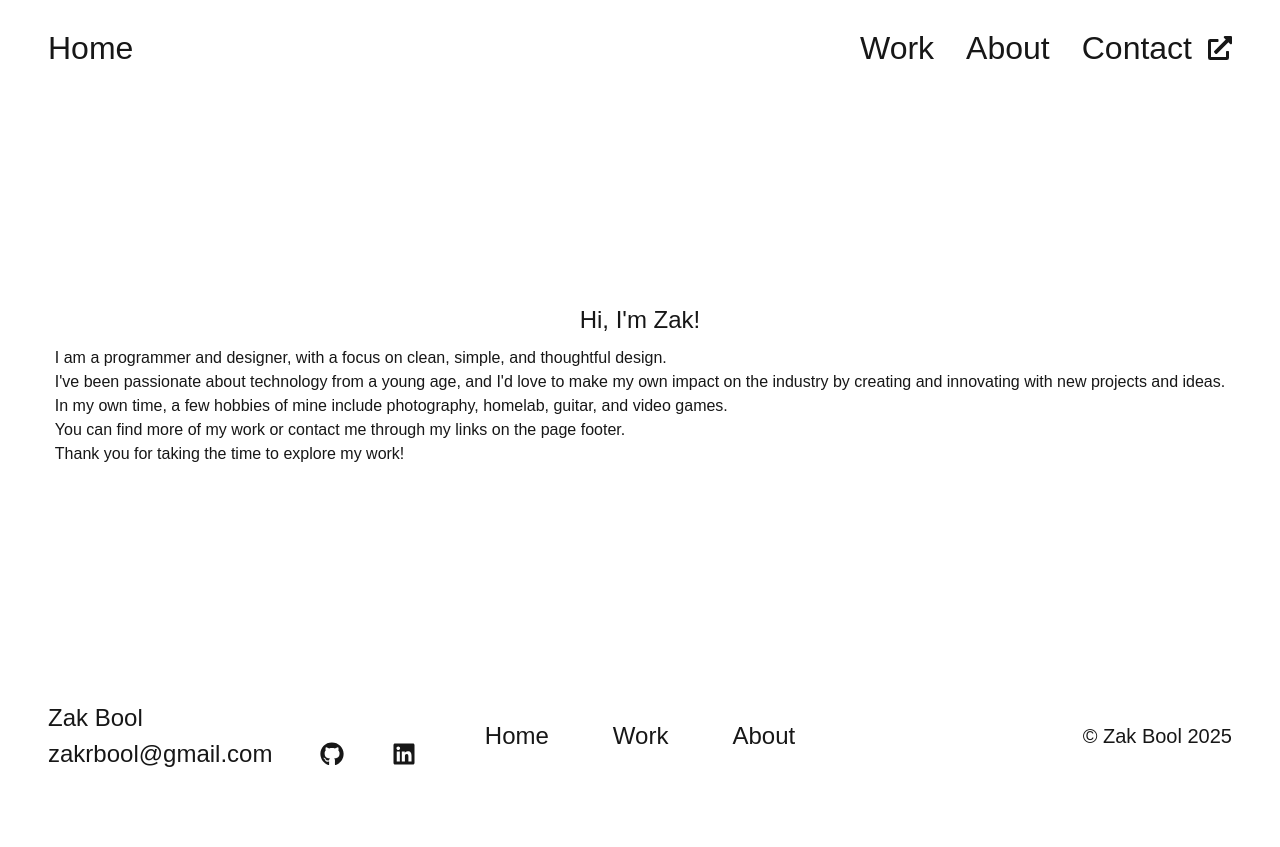
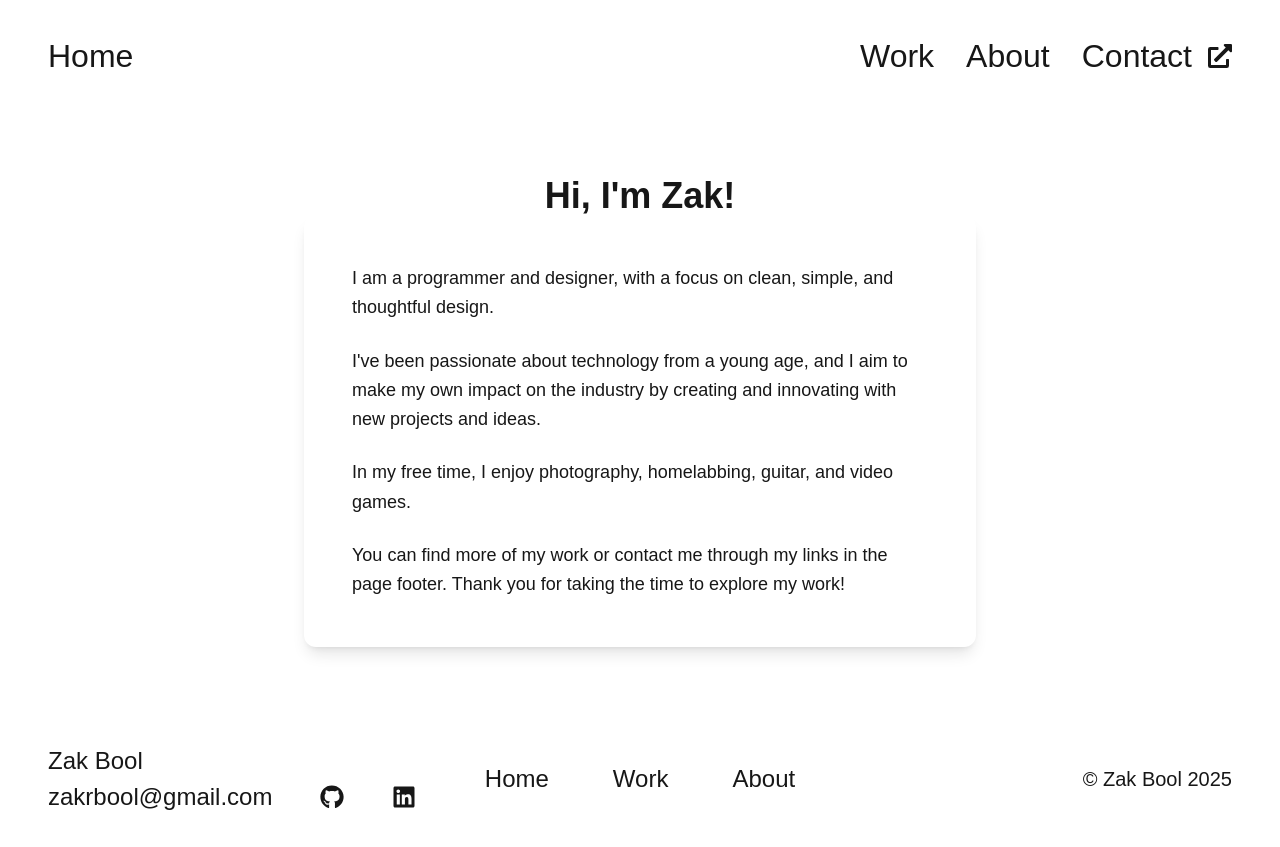
Before and after one commit to Duskire/portfolio-2025-v1, a Next.js app: page /about in a window 1280 px wide. Before the commit the page ends 800 px from the top, so only its background shows below. Built offline with nearby package versions, Linux system fonts and the light colour scheme.

Commit message:
Fixed navbar, footer, project cards, and about page

```diff
--- a/src/app/about/page.tsx
+++ b/src/app/about/page.tsx
@@ -5,16 +5,33 @@ export default function AboutPage() {
   return (
     <div className="flex flex-col min-h-screen">
       <Navbar />
-      <main className="flex-grow flex flex-col font-medium">
-        <div className="flex flex-col justify-center flex-grow items-center mx-[32px]">
-          <div className="text-[24px] mb-[8px]">Hi, I'm Zak! <br /></div>
-          <div>I am a programmer and designer, with a focus on clean, simple, and thoughtful design. <br />
-          I've been passionate about technology from a young age, and I'd love to make my own impact on the industry by creating and innovating with new projects and ideas. <br />
-          In my own time, a few hobbies of mine include photography, homelab, guitar, and video games. <br />
-          You can find more of my work or contact me through my links on the page footer. <br />
-          Thank you for taking the time to explore my work!</div>
+
+      <main className="flex-grow flex flex-col items-center justify-center px-4 py-16">
+        {/* Heading */}
+        <h1 className="text-4xl font-bold text-center">
+          Hi, I'm Zak!
+        </h1>
+
+        {/* Intro card */}
+        <div className="shadow-lg rounded-xl p-8 md:p-12 w-full max-w-2xl flex flex-col space-y-6">
+          <p className="text-lg leading-relaxed">
+            I am a programmer and designer, with a focus on clean, simple, and thoughtful design.
+          </p>
+
+          <p className="text-lg leading-relaxed">
+            I've been passionate about technology from a young age, and I aim to make my own impact on the industry by creating and innovating with new projects and ideas.
+          </p>
+
+          <p className="text-lg leading-relaxed">
+            In my free time, I enjoy photography, homelabbing, guitar, and video games.
+          </p>
+
+          <p className="text-lg leading-relaxed">
+            You can find more of my work or contact me through my links in the page footer. Thank you for taking the time to explore my work!
+          </p>
         </div>
       </main>
+
       <Footer />
     </div>
   );
--- a/src/app/page.tsx
+++ b/src/app/page.tsx
@@ -7,7 +7,7 @@ import { FaGithub, FaLinkedin } from "react-icons/fa6";
 export default function HomePage() {
   return (
     <div className="flex flex-col min-h-screen">
-      <div className="mb-[25vh]">
+      <div className="md:mb-[25vh]">
         <Navbar />
       </div>
 
@@ -46,21 +46,7 @@ export default function HomePage() {
 
         {/* Cards Section */}
         <section className="relative mt-[64px] md:mt-[20vh] flex justify-center">
-          <div className="flex flex-col w-full max-w-[1600px] px-4">
-            {/* Heading and See All */}
-            <div className="flex justify-between items-center mb-4">
-              <h2 className="text-[36px] md:text-[48px] font-bold">Projects</h2>
-              <Link
-                href="/work"
-                className="px-4 py-2 bg-gray-900 text-white rounded-lg shadow-sm hover:shadow-md transition-all"
-              >
-                See All
-              </Link>
-            </div>
-
-            {/* Card Grid */}
-            <ProjectCardGrid />
-          </div>
+          <ProjectCardGrid />
         </section>
       </main>
 
--- a/src/components/footer.tsx
+++ b/src/components/footer.tsx
@@ -3,7 +3,7 @@ import { FaGithub, FaLinkedin } from "react-icons/fa6";
 
 export default function Footer() {
   return (
-        <footer className="flex flex-col md:flex-row items-center h-[128px] py-[32px] mx-[48px] gap-[32px] text-[24px]">
+        <footer className="flex flex-col md:flex-row items-center py-[32px] mx-[48px] gap-[32px] text-[24px]">
             <div className="flex flex-col justify-start flex-1">
                 <span className="font-medium">Zak Bool</span>
                 <div className="flex items-center gap-[48px]">
--- a/src/components/navbar.tsx
+++ b/src/components/navbar.tsx
@@ -3,7 +3,7 @@ import { FaExternalLinkAlt } from "react-icons/fa";
 
 export default function Navbar() {
   return (
-        <nav className="flex flex-col md:flex-row items-center justify-between h-[64px] py-[48px] mx-[48px] gap-[32px]">
+        <nav className="flex flex-col md:flex-row items-center justify-between py-[32px] mx-[48px] gap-[32px]">
         {/* Left side of Navbar */}
         <Link
             href="/"
--- a/src/components/projectcardgrid.tsx
+++ b/src/components/projectcardgrid.tsx
@@ -1,3 +1,4 @@
+import Link from "next/link";
 import ProjectCard from "@/components/projectcard";
 import { getAllProjects } from "@/utils/utils";
 
@@ -5,10 +6,21 @@ export default function ProjectCardGrid() {
   const projects = getAllProjects();
 
   return (
-    <div className="grid grid-cols-1 sm:grid-cols-2 lg:grid-cols-3 xl:grid-cols-4 2xl:grid-cols-5 gap-8 max-w-[1600px]">
-      {projects.slice(0, 5).map((project) => (
-        <ProjectCard key={project.slug} project={project} />
-      ))}
+    <div className="max-w-[1600px]">
+      <div className="flex justify-between items-center mb-4">
+        <h2 className="text-[36px] md:text-[40px] font-bold">Projects</h2>
+        <Link
+          href="/work"
+          className="px-4 py-2 bg-gray-900 text-white rounded-lg shadow-sm hover:shadow-md transition-all"
+        >
+          See All
+        </Link>
+      </div>
+      <div className="grid grid-cols-1 sm:grid-cols-2 lg:grid-cols-3 xl:grid-cols-4 2xl:grid-cols-5 gap-8">
+        {projects.slice(0, 5).map((project) => (
+          <ProjectCard key={project.slug} project={project} />
+        ))}
+      </div>
     </div>
   );
 }
```
